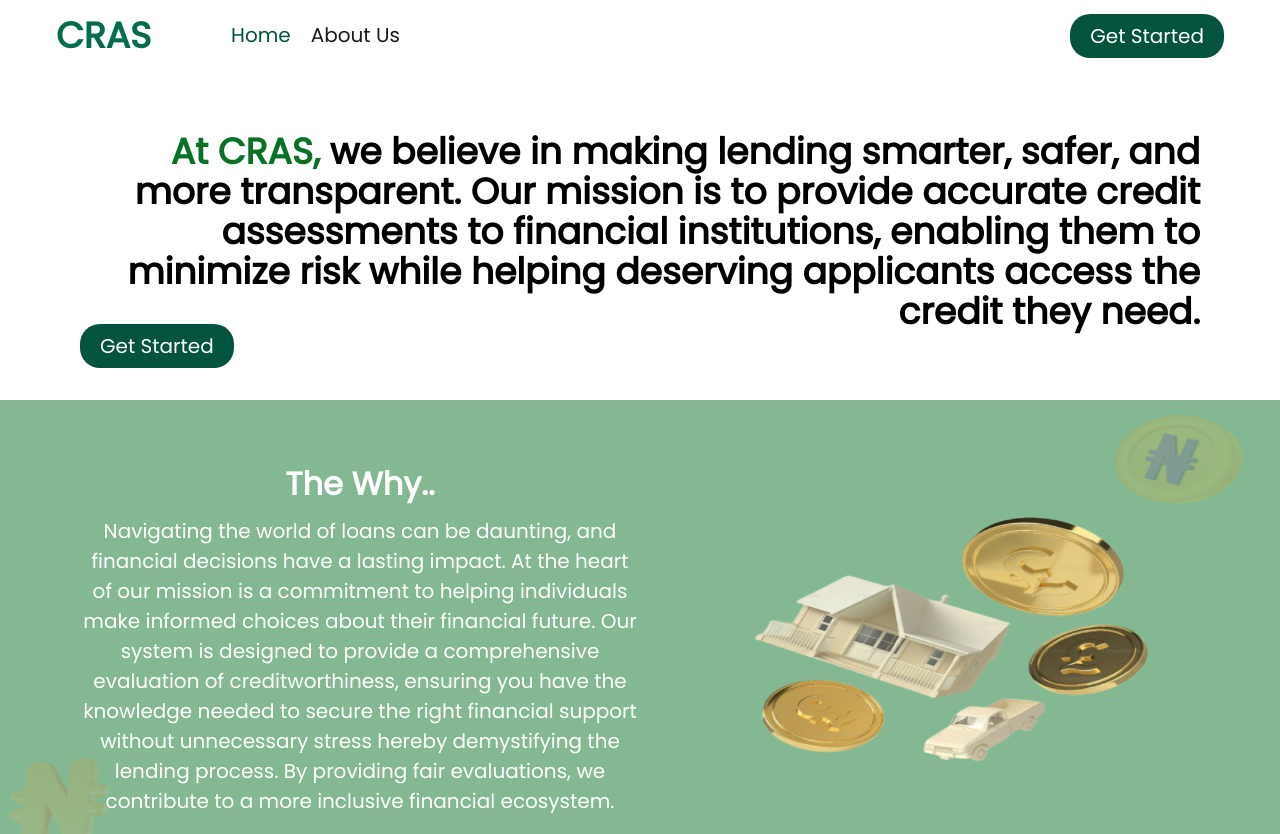
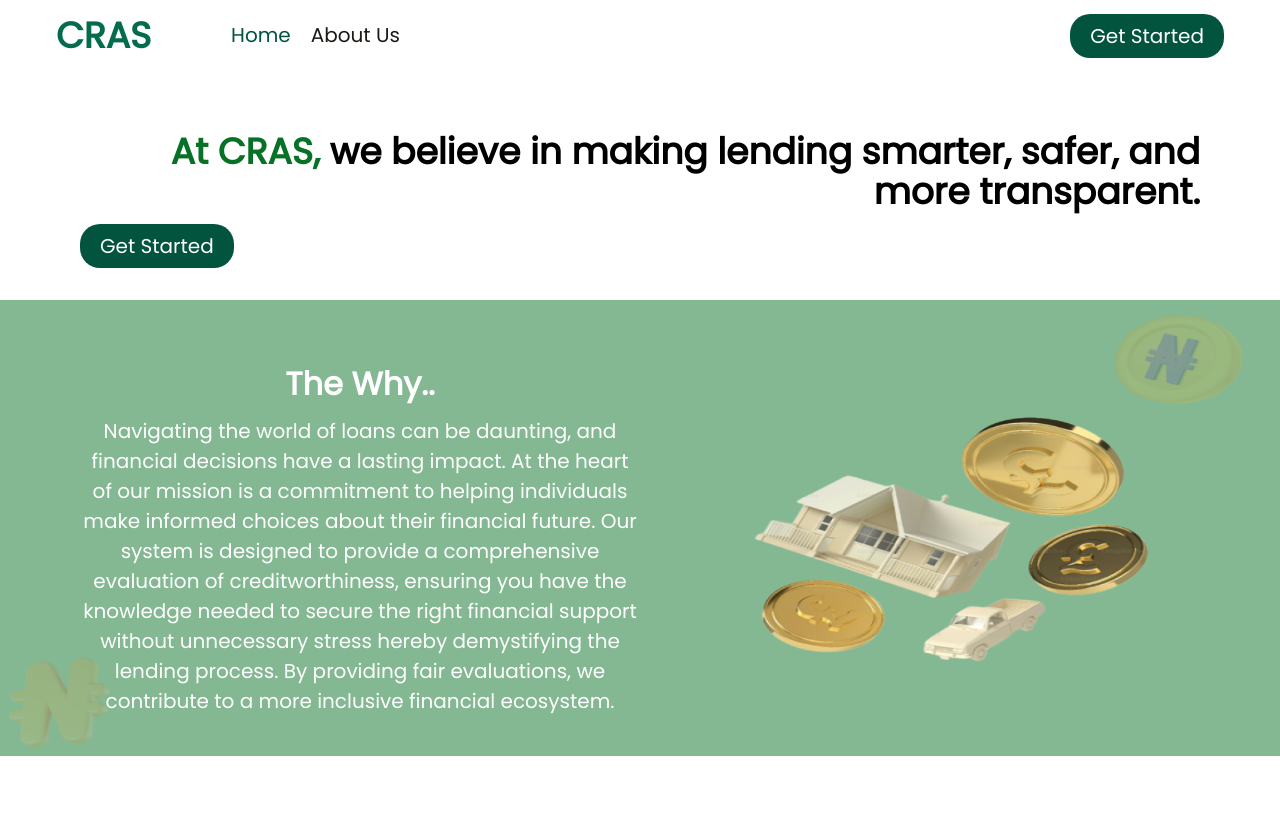
Before and after one commit to api-sage/credit_risk_assessment_system, an Angular app in the folder frontend/: page /about-page in a window 1280 px wide. Shown: the top 834 px of the page. Built offline with nearby package versions, Linux system fonts and the light colour scheme.

Commit message:
update to content

```diff
--- a/frontend/src/about-page/about-page.component.css
+++ b/frontend/src/about-page/about-page.component.css
@@ -43,6 +43,7 @@
   text-align: right;
   line-height: 40px;
   width: fit-content;
+  margin-bottom: 20px;
 }
 
 .eligibility span {
--- a/frontend/src/about-page/about-page.component.html
+++ b/frontend/src/about-page/about-page.component.html
@@ -4,7 +4,7 @@
   <section class="upper-section">
     <div class="get-started">
       <h2 class="eligibility">
-        <span>At CRAS,</span> we believe in making lending smarter, safer, and more transparent. Our mission is to provide accurate credit assessments to financial institutions, enabling them to minimize risk while helping deserving applicants access the credit they need.
+        <span>At CRAS,</span> we believe in making lending smarter, safer, and more transparent.
       </h2>
       <button>
         <a
```
